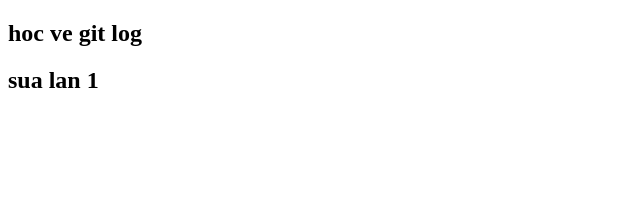
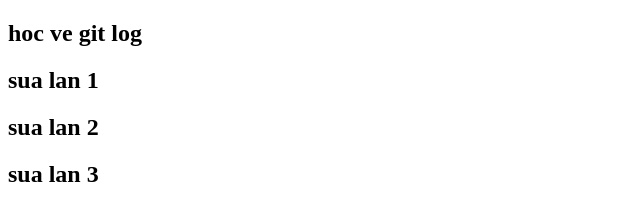
Before and after one commit to thiennguyen-88/git-log, a plain HTML site: page index.html in a window 1280 px wide. Shown: the whole page, without its empty margins (0-640 px from the left). Drawn offline with Linux system fonts and the light colour scheme.

Commit message:
2.change2

```diff
--- a/index.html
+++ b/index.html
@@ -8,5 +8,7 @@
 <body>
     <h2>hoc ve git log</h2>
     <h2>sua lan 1</h2>
+    <h2>sua lan 2</h2>
+    <h2>sua lan 3</h2>
 </body>
 </html>
```
